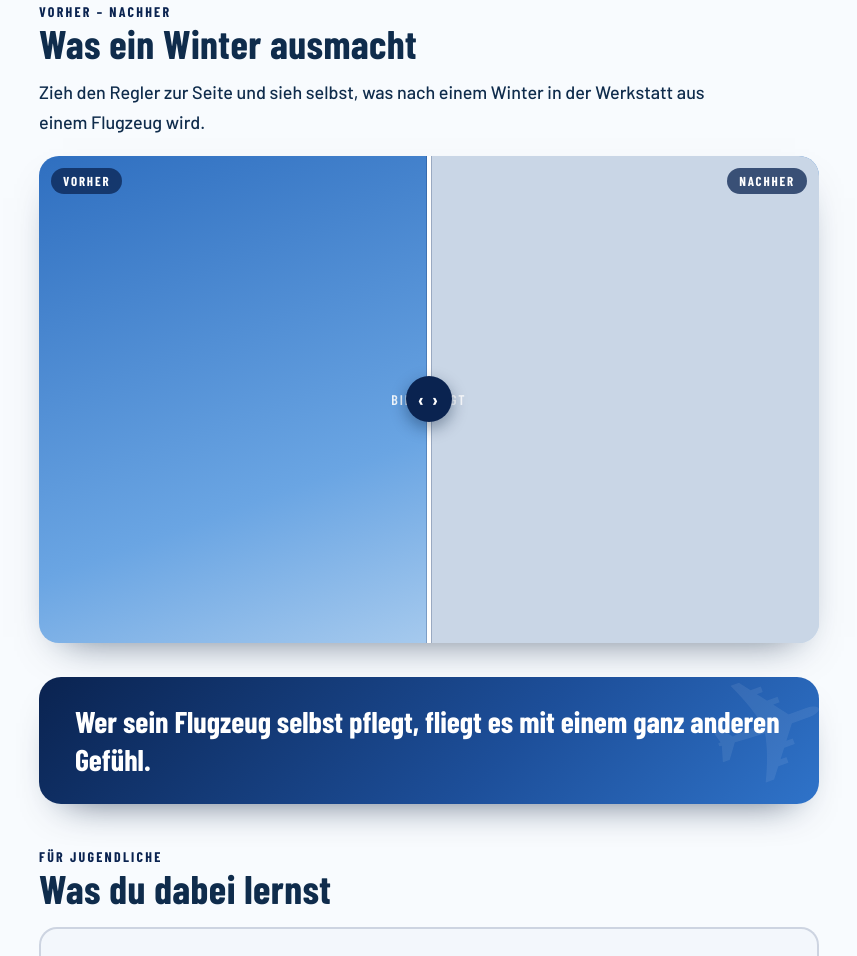
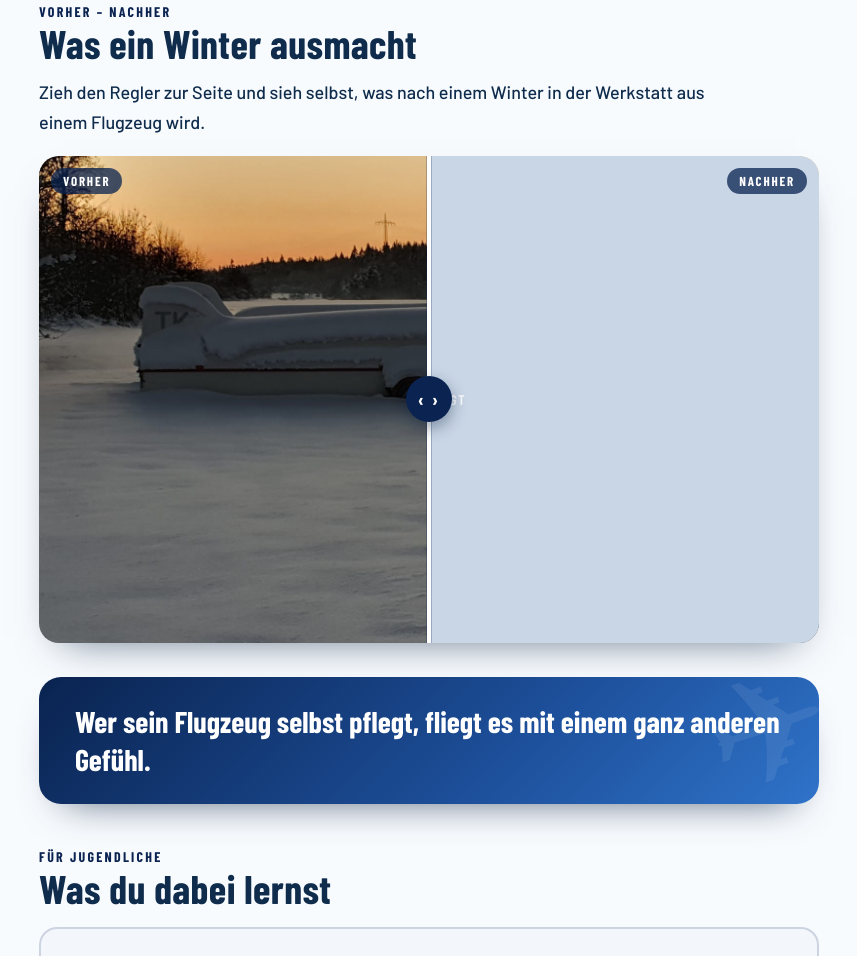
Before and after one commit to jonasaltschaeffel-hue/Website-LSV, a plain HTML site: page seiten/werkstatt.html in a window 1280 px wide. Shown: the part 3051-4007 px from the top of the page, without its empty margins (211-1068 px from the left). Drawn offline with nearby package versions, Linux system fonts and the light colour scheme.

Commit message:
Bild geändert: seiten/werkstatt.html

```diff
--- a/seiten/werkstatt.html
+++ b/seiten/werkstatt.html
@@ -108,7 +108,7 @@
       <h2 data-e="ws-v-h">Was ein Winter ausmacht</h2>
       <p data-e="ws-v-p">Zieh den Regler zur Seite und sieh selbst, was nach einem Winter in der Werkstatt aus einem Flugzeug wird.</p>
       <div class="w-vergleich">
-        <div class="pic placeholder w-vorher"><img data-e="ws-vorher" src="../img/platzhalter.jpg" alt="Flugzeug vor der Überholung" onerror="this.hidden=true" onload="this.parentElement.classList.remove('placeholder')"></div>
+        <div class="pic placeholder w-vorher"><img data-e="ws-vorher" src="../img/uploads/seiten-werkstatt-ws-vorher-mwnaz5ws.jpg" alt="Flugzeug vor der Überholung" onerror="this.hidden=true" onload="this.parentElement.classList.remove('placeholder')"></div>
         <div class="pic placeholder w-nachher"><img data-e="ws-nachher" src="../img/platzhalter.jpg" alt="Flugzeug nach der Überholung" onerror="this.hidden=true" onload="this.parentElement.classList.remove('placeholder')"></div>
         <span class="w-etikett l" aria-hidden="true">Vorher</span><span class="w-etikett r" aria-hidden="true">Nachher</span>
         <span class="w-griff" aria-hidden="true"></span>
```
Also changed, not shown: img/uploads/seiten-werkstatt-ws-vorher-mwnaz5ws.jpg (added).
